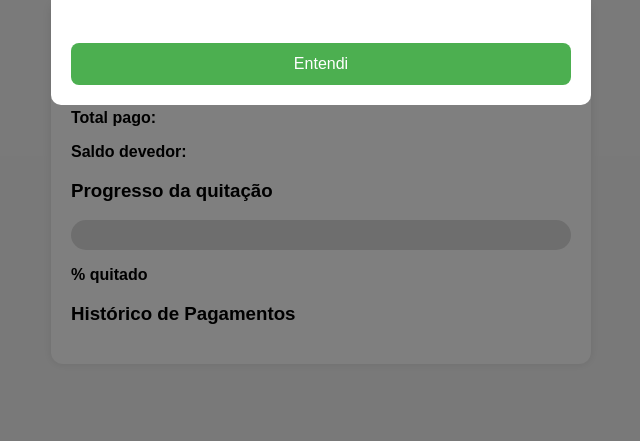
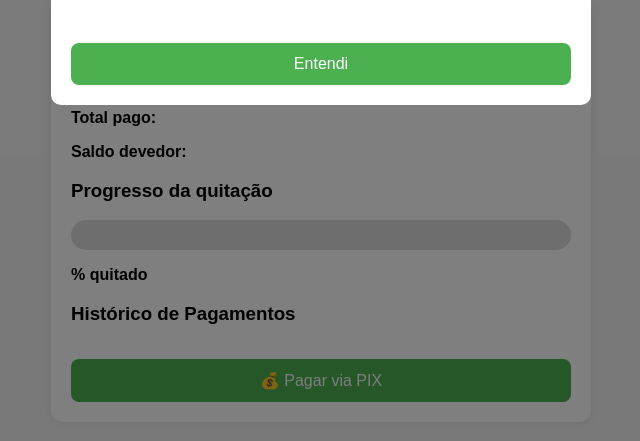
Before and after one commit to Francisco-Ivanir/carteira-online, a plain HTML site: page index.html in a window 1280 px wide. Shown: the part 99-540 px from the top of the page, without its empty margins (319-959 px from the left). Drawn offline with Linux system fonts and the light colour scheme; no server answers.

Commit message:
Update index.html

```diff
--- a/index.html
+++ b/index.html
@@ -114,6 +114,10 @@ li{
 Registrar Pagamento
 </button>
     -->
+
+    <button onclick="abrirPix()">
+💰 Pagar via PIX
+</button>
 
 </div>
 
@@ -235,5 +239,17 @@ Entendi
 
 </script>
 
+    <script>
+
+function abrirPix(){
+
+  alert(
+    "Abrir pagamento via PIX"
+  );
+
+}
+
+</script>
+
 </body>
 </html>
```
